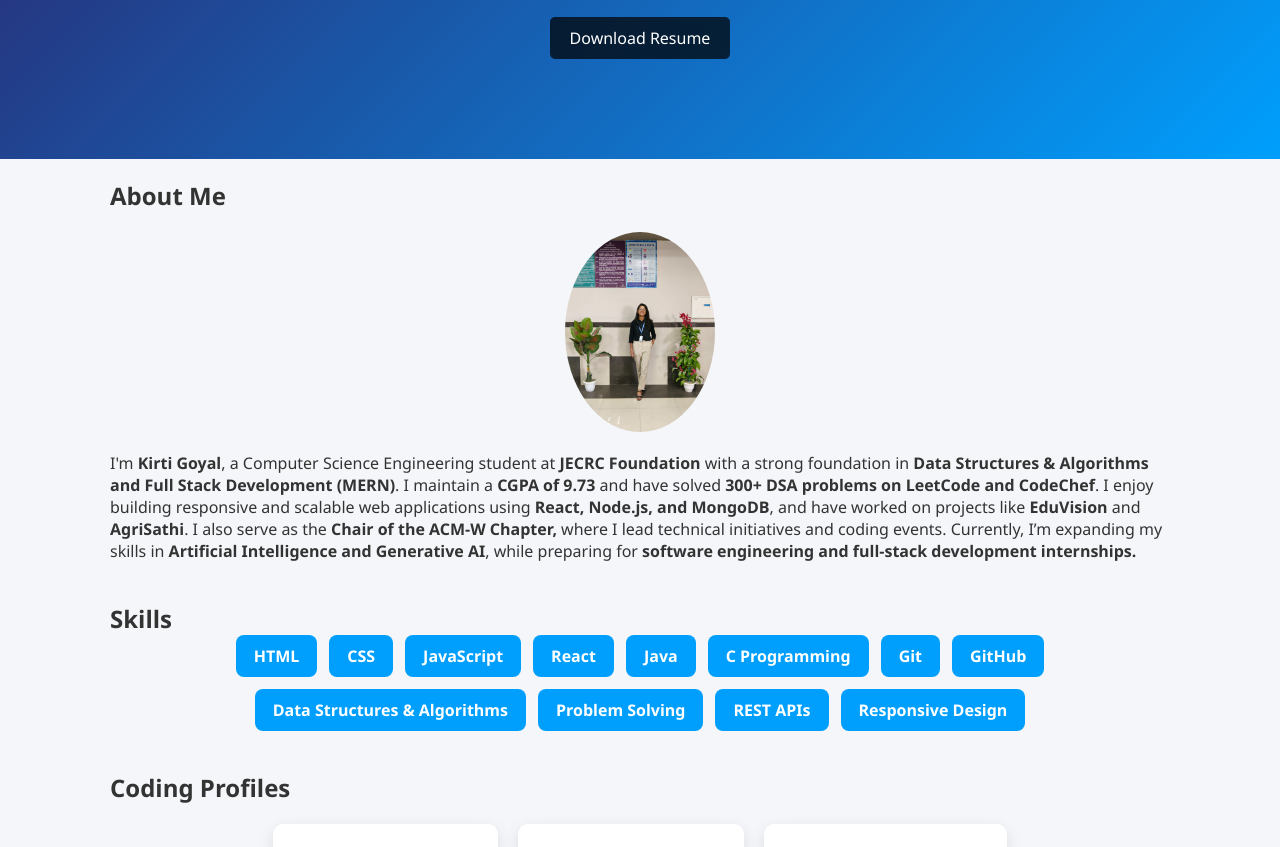
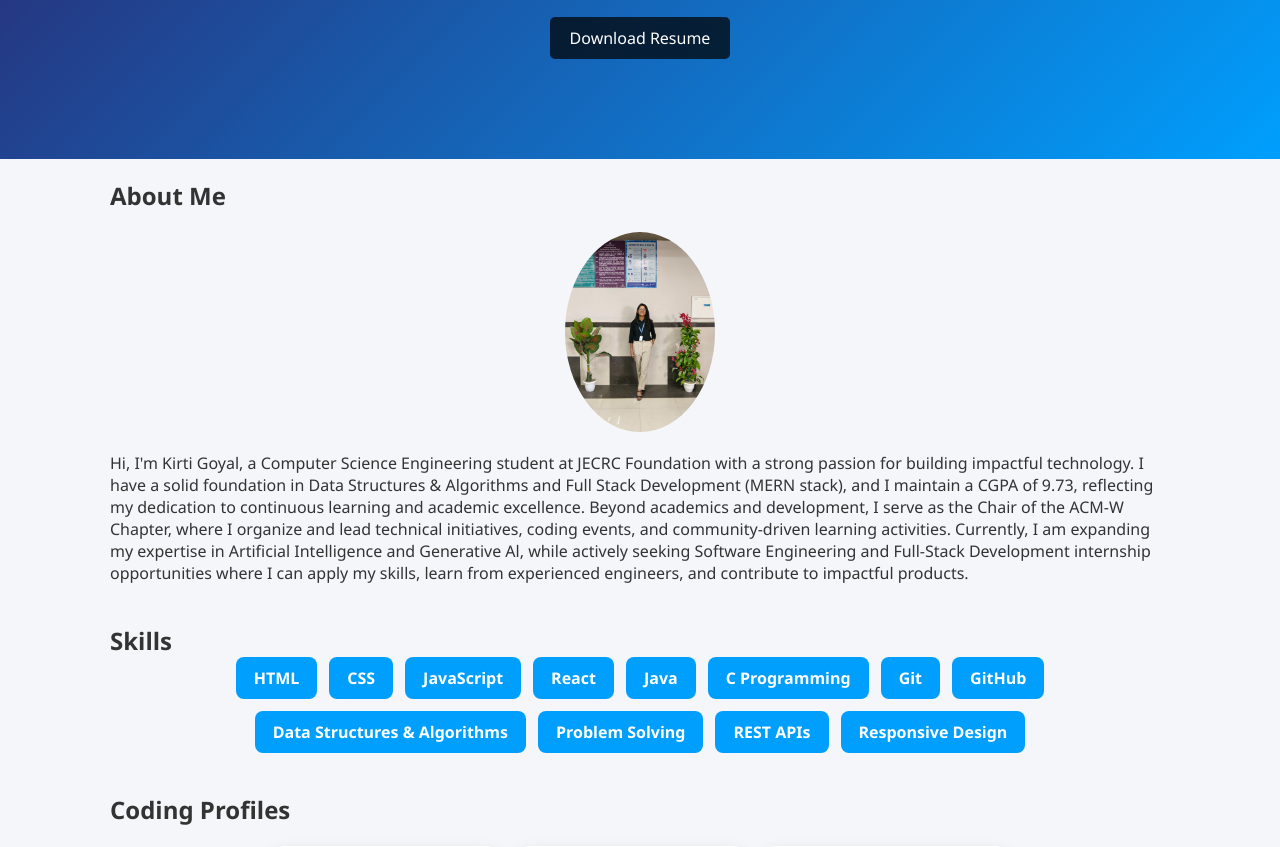
Before and after one commit to kirti930/kirti-portfolio, a plain HTML site: page index.html in a window 1280 px wide. Shown: the part 253-1100 px from the top of the page. Drawn offline with Linux system fonts and the light colour scheme.

Commit message:
My Portfolio Site
Updated personal introduction to reflect a more concise and engaging narrative, emphasizing academic achievements and current pursuits.

```diff
--- a/index.html
+++ b/index.html
@@ -77,11 +77,9 @@ Download Resume
 
 <p>
 
-I'm <b>Kirti Goyal</b>, a Computer Science Engineering student at <b>JECRC Foundation</b> with a strong foundation in <b>Data Structures & Algorithms and Full Stack Development (MERN)</b>. I maintain a <b>CGPA of 9.73</b> and have solved <b>300+ DSA problems on LeetCode and CodeChef</b>.
-I enjoy building responsive and scalable web applications using <b>React, Node.js, and MongoDB</b>, and have worked on projects like <b>EduVision</b> and <b>AgriSathi</b>. I also serve as the <b>Chair of the ACM-W Chapter,</b> where I lead technical initiatives and coding events.
-
-Currently, I’m expanding my skills in <b>Artificial Intelligence and Generative AI</b>, while preparing for <b>software engineering and full-stack development internships.</b>
-
+Hi, I'm Kirti Goyal, a Computer Science Engineering student at JECRC Foundation with a strong passion for building impactful technology. I have a solid foundation in Data Structures & Algorithms and Full Stack Development (MERN stack), and I maintain a CGPA of 9.73, reflecting my dedication to continuous learning and academic excellence.
+Beyond academics and development, I serve as the Chair of the ACM-W Chapter, where I organize and lead technical initiatives, coding events, and community-driven learning activities.
+Currently, I am expanding my expertise in Artificial Intelligence and Generative Al, while actively seeking Software Engineering and Full-Stack Development internship opportunities where I can apply my skills, learn from experienced engineers, and contribute to impactful products.
 
 </p>
 
```
